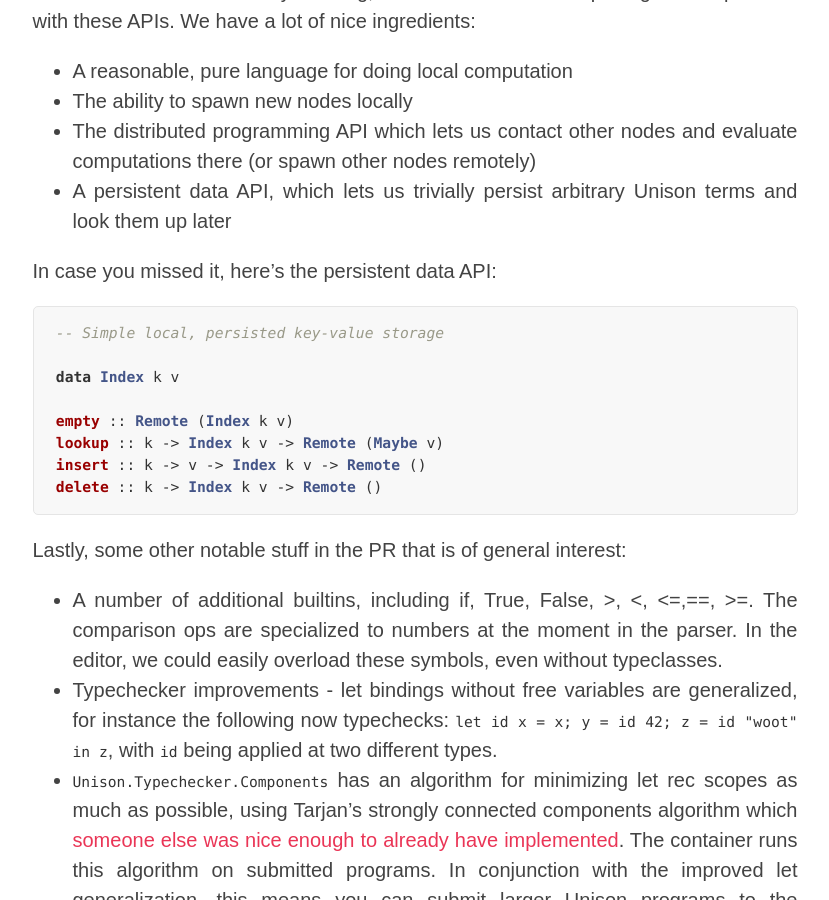
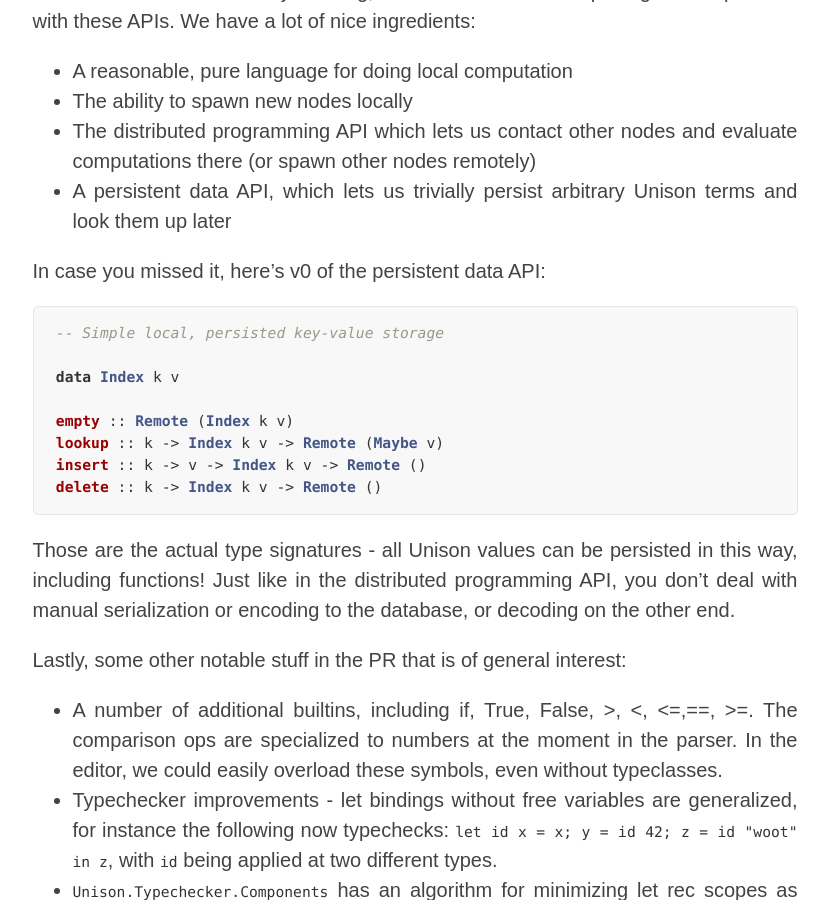
Before and after one commit to unisonweb/oldblog, a Jekyll site: the page built from _posts/2016-08-12-first-distributed-roundtrip.markdown, in a window 1280 px wide and 900 px high, scrolled down 2656 px. Shown: the whole window, without its empty margins (225-1054 px from the left). Built offline with Jekyll 4.4.1, drawn with Linux system fonts in a browser that asks for light colours; some web fonts are replaced; comment, search, counter and statistics services are not loaded.

Commit message:
Update 2016-08-12-first-distributed-roundtrip.markdown

````diff
--- a/_posts/2016-08-12-first-distributed-roundtrip.markdown
+++ b/_posts/2016-08-12-first-distributed-roundtrip.markdown
@@ -47,7 +47,7 @@ Now that all this is basically working, we'll be focused on exploring what's pos
 * The distributed programming API which lets us contact other nodes and evaluate computations there (or spawn other nodes remotely)
 * A persistent data API, which lets us trivially persist arbitrary Unison terms and look them up later
 
-In case you missed it, here's the persistent data API:
+In case you missed it, here's v0 of the persistent data API:
 
 ```Haskell
 -- Simple local, persisted key-value storage
@@ -60,6 +60,8 @@ insert :: k -> v -> Index k v -> Remote ()
 delete :: k -> Index k v -> Remote ()
 ```
 
+Those are the actual type signatures - all Unison values can be persisted in this way, including functions! Just like in the distributed programming API, you don't deal with manual serialization or encoding to the database, or decoding on the other end.
+
 Lastly, some other notable stuff in the PR that is of general interest:
 
 * A number of additional builtins, including if, True, False, >, <, <=,==, >=. The comparison ops are specialized to numbers at the moment in the parser. In the editor, we could easily overload these symbols, even without typeclasses.
````
